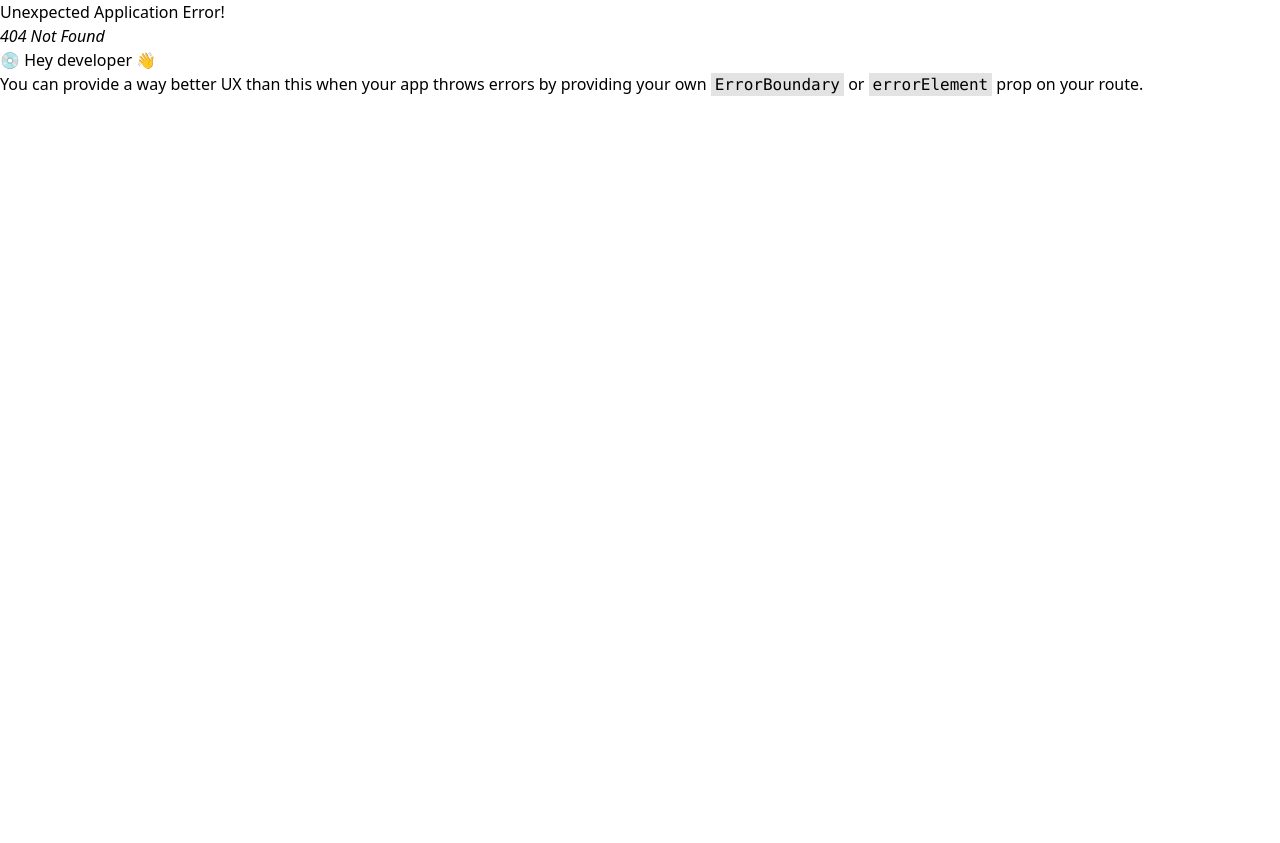
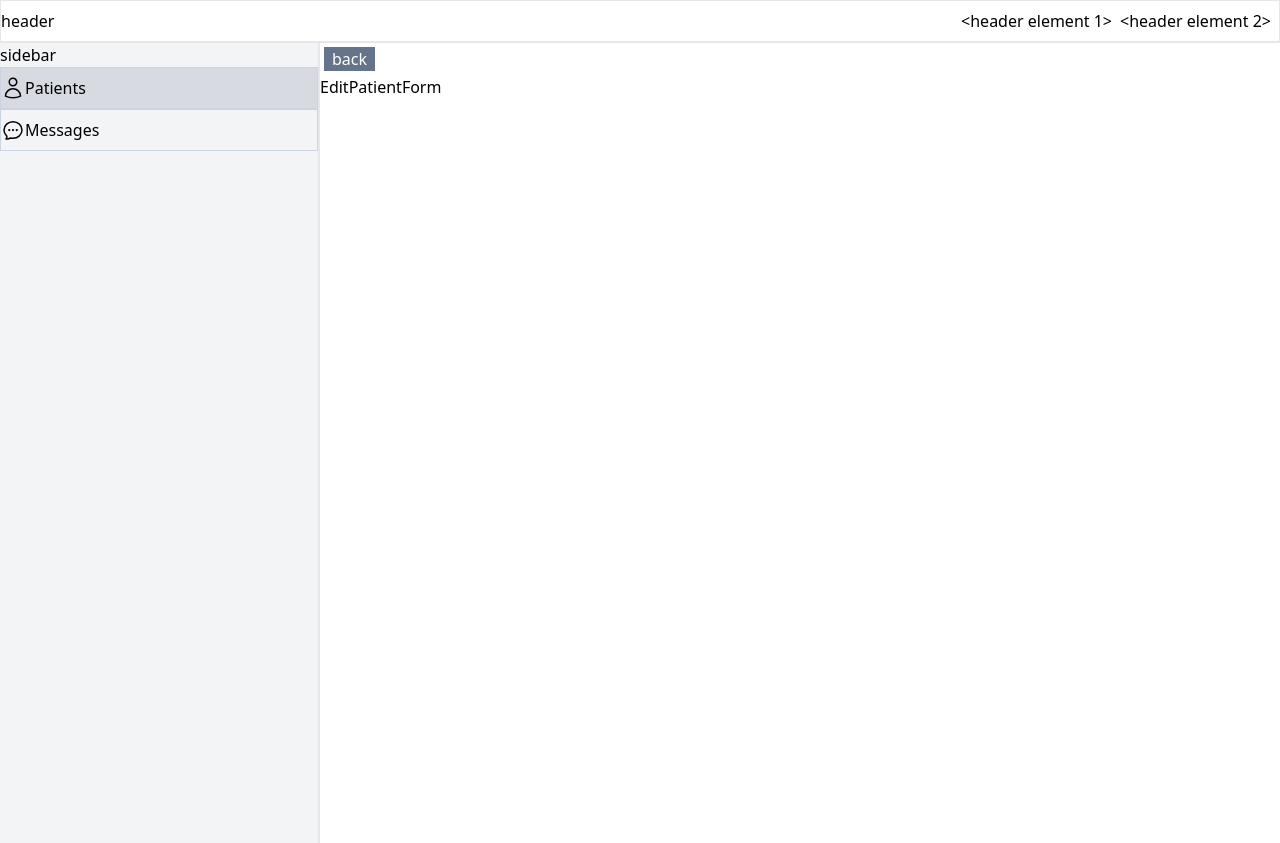
Before and after one commit to Sharkul-pixel/Automated-Prescription-System, a React (Vite) app: page /patients/1/edit in a window 1280 px wide. Before the commit this address had no page. Before the commit the page ends 800 px from the top, so only its background shows below. Built offline with nearby package versions, Linux system fonts and the light colour scheme.

Commit message:
Create and link EditPatientForm component

```diff
--- a/src/main.jsx
+++ b/src/main.jsx
@@ -16,9 +16,8 @@ import NewPatientForm, {
   action as newPatientFormAction,
 } from "./routes/NewPatientForm";
 import HeaderAndSidebar from "./routes/HeaderAndSidebar";
-import Messages,{
- loader as MessageLoader,
-} from "./routes/Messages";
+import Messages, { loader as MessageLoader } from "./routes/Messages";
+import EditPatientForm from "./routes/EditPatientForm";
 import "./index.css";
 
 const router = createBrowserRouter(
@@ -34,6 +33,10 @@ const router = createBrowserRouter(
         element={<Patient />}
         loader={patientLoader}
         action={patientAction}
+      ></Route>
+      <Route
+        path="/patients/:patientId/edit"
+        element={<EditPatientForm />}
       ></Route>
       <Route
         path="/patients/new"
--- /dev/null
+++ b/src/routes/EditPatientForm.jsx
@@ -0,0 +1,20 @@
+import { useNavigate } from "react-router-dom";
+
+export default function EditPatientForm() {
+  const navigate = useNavigate();
+
+  return (
+    <>
+      <button
+        className="m-1 bg-slate-500 px-2 text-white"
+        type="button"
+        onClick={() => {
+          navigate(-1);
+        }}
+      >
+        back
+      </button>
+      <form action="">EditPatientForm</form>
+    </>
+  );
+}
```
